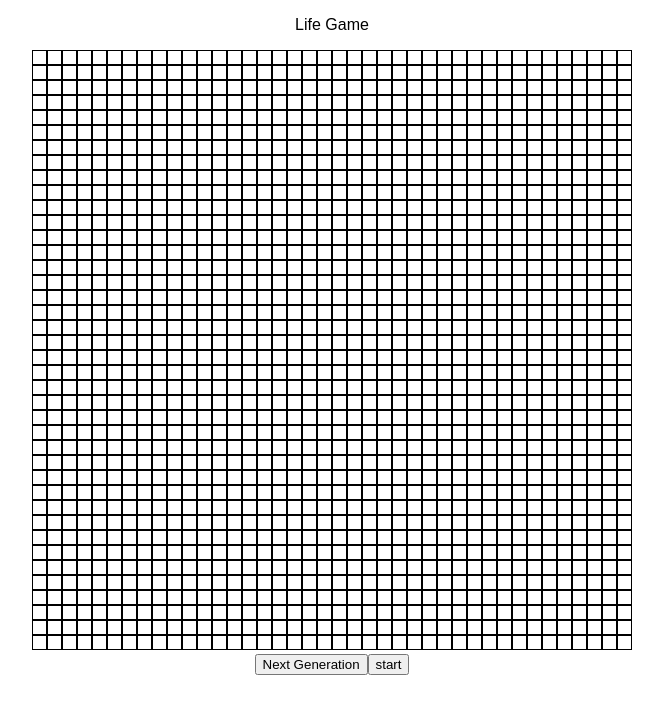
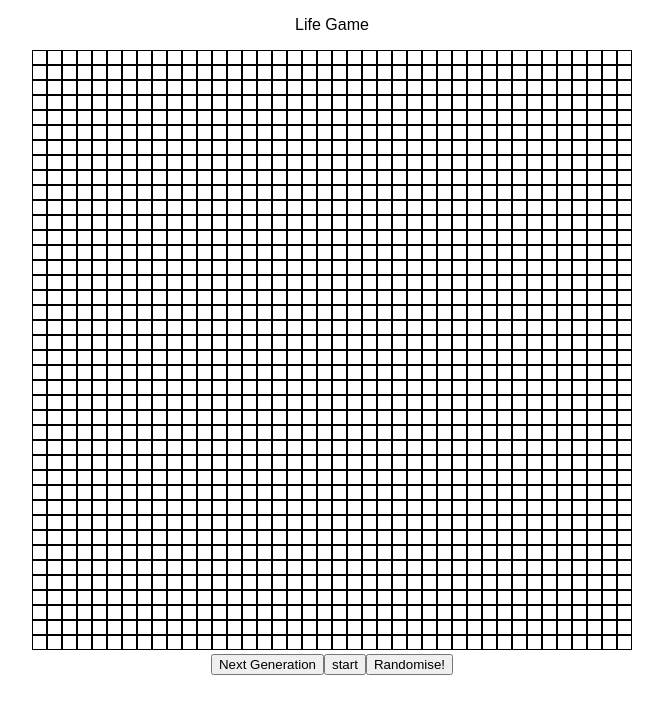
Before and after one commit to taweb/conway-game-of-life, a React (Create React App) app: page / in a window 1280 px wide. Shown: the top 714 px of the page, without its empty margins (308-971 px from the left). Built offline with nearby package versions, Linux system fonts and the light colour scheme.

Commit message:
reduce re-rendering on regeneration, basic randomise button

```diff
--- a/src/components/Cell.jsx
+++ b/src/components/Cell.jsx
@@ -1,33 +1,33 @@
 import React, { Component } from 'react';
 
-const printNeighbours = (id, widthGrid) => {
-	console.log(`clicked: ${id}`);
+// const printNeighbours = (id, widthGrid) => {
+// 	console.log(`clicked: ${id}`);
 
-	const left = (cell, widthGrid) => cell % widthGrid === 0 ? cell + (widthGrid - 1) : cell - 1;
-	const right = (cell, widthGrid) => (cell + 1) % widthGrid === 0 ? (cell- widthGrid) + 1 : cell + 1;
+// 	const left = (cell, widthGrid) => cell % widthGrid === 0 ? cell + (widthGrid - 1) : cell - 1;
+// 	const right = (cell, widthGrid) => (cell + 1) % widthGrid === 0 ? (cell- widthGrid) + 1 : cell + 1;
 
-	const south = (id + widthGrid) % (widthGrid * widthGrid);
-	const north = (id < widthGrid) ? (widthGrid * widthGrid) - (widthGrid - id) : id - widthGrid;
-	const east = (id + 1) % widthGrid === 0 ? (id - widthGrid) + 1 : id + 1;
-	const west = id % widthGrid === 0 ? id + (widthGrid - 1) : id - 1;
+// 	const south = (id + widthGrid) % (widthGrid * widthGrid);
+// 	const north = (id < widthGrid) ? (widthGrid * widthGrid) - (widthGrid - id) : id - widthGrid;
+// 	const east = (id + 1) % widthGrid === 0 ? (id - widthGrid) + 1 : id + 1;
+// 	const west = id % widthGrid === 0 ? id + (widthGrid - 1) : id - 1;
 
-	const northwest = left(north, widthGrid);
-	const northeast = right(north, widthGrid);
-	const southwest = left(south, widthGrid);
-	const southeast = right(south, widthGrid);
+// 	const northwest = left(north, widthGrid);
+// 	const northeast = right(north, widthGrid);
+// 	const southwest = left(south, widthGrid);
+// 	const southeast = right(south, widthGrid);
 
-	console.log(`south: ${south}`);
-	console.log(`north: ${north}`);
-	console.log(`east: ${east}`);
-	console.log(`west: ${west}`);
-	console.log(`nw: ${northwest}`);
-	console.log(`ne: ${northeast}`);
-	console.log(`sw: ${southwest}`);
-	console.log(`se: ${southeast}`);
+// 	console.log(`south: ${south}`);
+// 	console.log(`north: ${north}`);
+// 	console.log(`east: ${east}`);
+// 	console.log(`west: ${west}`);
+// 	console.log(`nw: ${northwest}`);
+// 	console.log(`ne: ${northeast}`);
+// 	console.log(`sw: ${southwest}`);
+// 	console.log(`se: ${southeast}`);
 
-}
+// }
 
-class Cell extends React.Component {
+class Cell extends Component {
 	constructor(props){
 		super(props);
 		this.onClick = this.onClick.bind(this);
--- a/src/components/Controls.jsx
+++ b/src/components/Controls.jsx
@@ -6,6 +6,8 @@ class Controls extends Component {
 		this.onClick = this.onClick.bind(this);
 		this.setAutoGeneration = this.setAutoGeneration.bind(this);
 		this.toggleAutoGeneration = this.toggleAutoGeneration.bind(this);
+		this.randomise = this.randomise.bind(this);
+
 	}
 
 	onClick(){
@@ -29,6 +31,11 @@ class Controls extends Component {
 			clearInterval(this.update);
 	}
 
+	randomise(factor) {
+		// console.log(factor)
+		this.props.randomise(factor);
+	}
+
 	render() {
 		const { auto } = this.props;
 		return (
@@ -37,7 +44,7 @@ class Controls extends Component {
 				<button onClick={this.toggleAutoGeneration}>
 					{!auto ? "start" : "stop"}
 				</button>
-
+				<button onClick={() => this.randomise(0.5)}>Randomise!</button>
 			</div>
 		)
 	}
--- a/src/containers/Controls.jsx
+++ b/src/containers/Controls.jsx
@@ -1,6 +1,6 @@
 import Controls from "../components/Controls";
 import { connect } from "react-redux";
-import { nextGeneration, toggleAutoGeneration } from "../data/actions/state";
+import { nextGeneration, toggleAutoGeneration, randomise } from "../data/actions/state";
 
 const mapStateToProps = (state) => {
 	return {
@@ -11,7 +11,9 @@ const mapStateToProps = (state) => {
 const mapDispatchToProps = dispatch => {
 	return {
 		nextGeneration: () => dispatch(nextGeneration()),
-		toggleAutoGeneration: () => dispatch(toggleAutoGeneration())
+		toggleAutoGeneration: () => dispatch(toggleAutoGeneration()),
+		randomise: (factor) => dispatch(randomise(factor)),
+
 	}
 }
 
--- a/src/data/actions/state.js
+++ b/src/data/actions/state.js
@@ -23,3 +23,10 @@ export const toggleAutoGeneration = () => {
 		type: "toggleAutoGeneration"
 	}
 }
+
+export const randomise = factor => {
+	return {
+		type: "randomise",
+		payload: factor
+	}
+}
--- a/src/data/reducer.js
+++ b/src/data/reducer.js
@@ -84,7 +84,7 @@ const nextGeneration = (state) => {
 	// console.log(widthGrid);
 		let nextGen = [];
 	state.current.map((c, i) => {
-		const isLiveNow = state.current[i].live;
+		const isLiveNow = c.live;
 		const neighbourIds = findNeighbours(i, widthGrid);
 		// console.log("Neighbour Ids", neighbourIds)
 		const numLivingNeighbours = neighbourIds.reduce((acc, id) => {
@@ -99,7 +99,7 @@ const nextGeneration = (state) => {
 
 	return {
 		...state,
-		current: nextGen,
+		current: state.current.map((item, i) => item.live === nextGen[i].live ? item : nextGen[i])
 	}
 }
 
@@ -114,13 +114,30 @@ const toggleAutoGeneration = (state) => {
 	}
 }
 
+const randomise = (state, action) => {
+	// console.log(action.payload)
+	// console.log(Math.random() >= 0.5)
+
+	let newGen = []
+	state.current.map((c, i) => {
+		let bool = Math.random() >= 0.8
+		return newGen.push(bool)
+	})
+
+	return {
+		...state,
+		current: state.current.map((item, i) => item.live === newGen[i] ? item : {...item, live: newGen[i]})
+	}
+}
+
 
 const reducer = (state, action) => {
     switch (action.type) {
     	case 'populateCells': return populateCells(state, action);
     	case 'selectCell': return selectCell(state, action);
     	case 'nextGeneration': return nextGeneration(state);
-    	case 'toggleAutoGeneration': return toggleAutoGeneration(state)
+    	case 'toggleAutoGeneration': return toggleAutoGeneration(state);
+    	case 'randomise': return randomise(state, action);
         default: return state;
     }
 }
```
